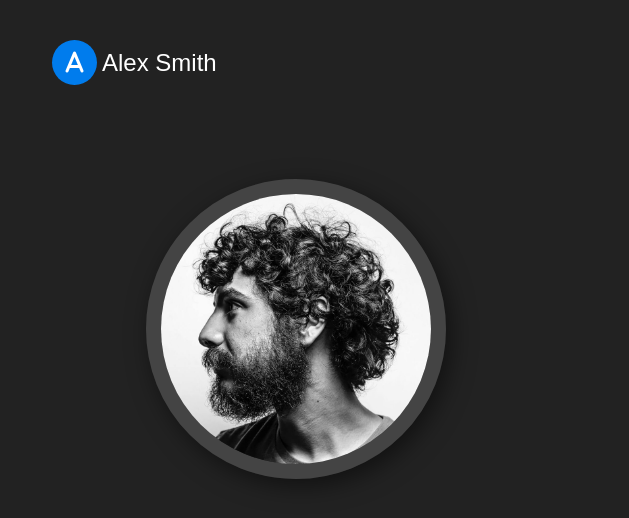
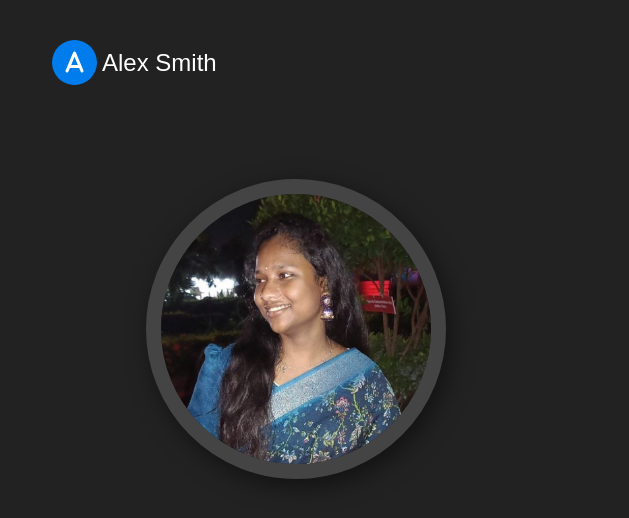
Before and after one commit to Harika243114/portfolio, a plain HTML site: page index.html in a window 1280 px wide. Shown: the full height of the page, 0-629 px from the left. Drawn offline with nearby package versions, Linux system fonts and the light colour scheme.

Commit message:
Update index.html

```diff
--- a/index.html
+++ b/index.html
@@ -34,7 +34,7 @@
             </header>
             <div class="container">
                  <div class="hero-pic">
-                    <img src="images/main_photo.jpg" alt="profile pic">
+                    <img src="images/img.jpg" alt="profile pic">
                  </div>
                  <div class="hero-text">
                     <h5>Hi I'm <span class="input">Frontend Developer</span></h5>
```
